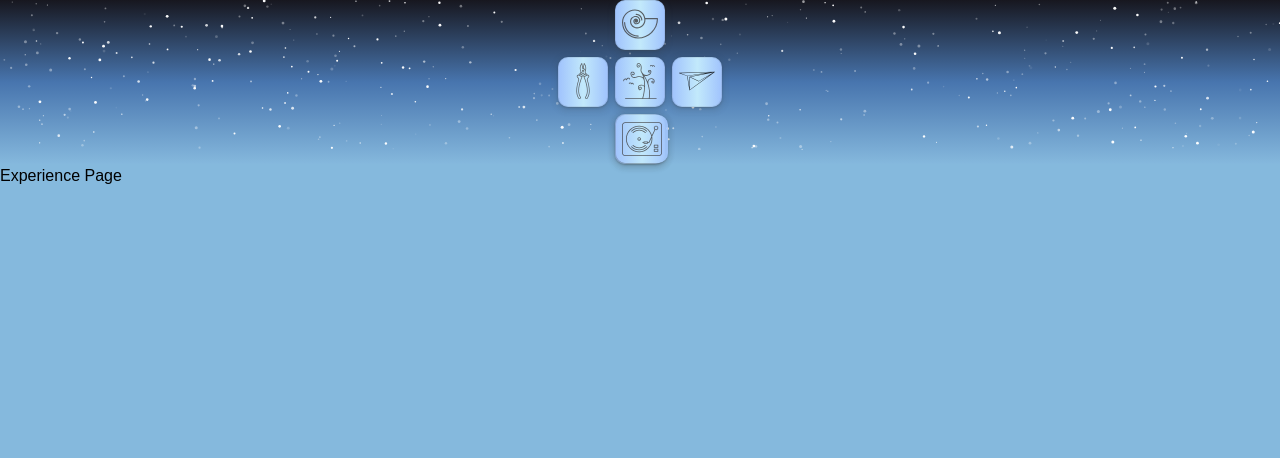
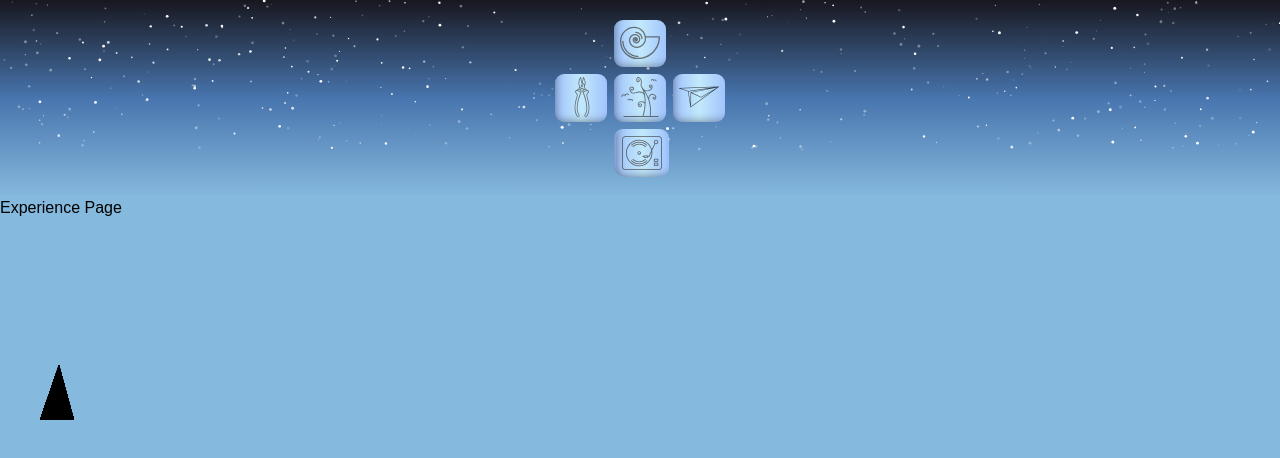
Before and after one commit to StefieCaff/stefanietronic, a React (Create React App) app: page /experience in a window 1280 px wide. Shown: the top 458 px of the page. Built offline with nearby package versions, Linux system fonts and the light colour scheme.

Commit message:
nav good as for now
added potential grass component-- testing begins

```diff
--- a/src/Components/Airplane/Airplane.jsx
+++ b/src/Components/Airplane/Airplane.jsx
@@ -8,13 +8,9 @@ function Airplane() {
    const navigate = useNavigate();
 
   const handleClick = () => {
-  console.log("Link clicked0");
     // Navigate to the sticky note page with the desired state console.log("Link clicked0");
    navigate('/sticky-note', { state: { accessedByLink: true } });
-  console.log("Link clicked1");
   };
-  console.log("navigate state:", navigate.state);
-
     return (
       <>
     <section id={styles['plane-js']} className={styles['plane-css']}>
--- a/src/Components/Diamond/Diamond.jsx
+++ b/src/Components/Diamond/Diamond.jsx
@@ -6,12 +6,13 @@ import { cricketSong } from "../../Config/audioSources";
 import styles from './diamond.module.css';
 
 const Diamond = () => {
-  const iconSize = (size = '3em') => size;
+  const iconSize = (size = '2.8em') => size;
   return (
     <div className={styles.diamondContainer}>
       <div className={styles.row}>
         <div className={styles.icon} style={{ width: iconSize(), height: iconSize() }}>
-          <LinkWithSvg to="/" symbolId="snailshell" text="home" /></div>
+          <LinkWithSvg to="/" symbolId="snailshell" text="home"></LinkWithSvg>
+        </div>
       </div>
       <div className={styles.row}>
         <div className={styles.icon} style={{ width: iconSize(), height: iconSize() }}>
--- a/src/Components/Diamond/diamond.module.css
+++ b/src/Components/Diamond/diamond.module.css
@@ -4,6 +4,7 @@
     display: grid;
     grid-template-columns: repeat(1, 1fr);
     gap: 7px;
+    margin: 20px 0 20px 0;
 }
 
 .diamondContainer .row {
@@ -14,8 +15,10 @@
 
 .diamondContainer .icon {
     position: relative;
-    margin: 0 3.5px;background-image: var(--accent-background-image-gradient);
-    box-shadow: rgba(60, 64, 67, 0.3) 0px 1px 2px 0px, rgba(60, 64, 67, 0.15) 0px 2px 6px 2px;
-    border: .5px solid rgba(0, 0, 0, 0.075);
-    border-radius: 10px;
+    margin: 0 3.5px;
+    padding: 2.5px 3px 0px 4px;
+    background-image: var(--accent-background-image-gradient);
+    box-shadow: 0 -20px 10px -20px rgba(0, 0, 0, 0.45) inset,
+        20px 0 10px -20px rgba(0, 0, 0, 0.45) inset;
+    border-radius: 9px;
 }
--- /dev/null
+++ b/src/Components/Grass/Grass.jsx
@@ -0,0 +1,20 @@
+// Grass.jsx
+import React from 'react';
+import styles from './Grass.module.css';
+
+const Grass = () => {
+  return (
+    <div className={styles.grassContainer}>
+      {/* Front Row */}
+      {Array.from({ length: 45 }, (_, index) => (
+        <div key={`front-${index}`} className={`${styles.blade} ${styles['blade' + (index + 1)]}`} />
+      ))}
+      {/* Back Row */}
+      {Array.from({ length: 45 }, (_, index) => (
+        <div key={`back-${index}`} className={`${styles.blade} ${styles['blade' + (index + 1) + 'b']}`} />
+      ))}
+    </div>
+  );
+};
+
+export default Grass;
--- /dev/null
+++ b/src/Components/Grass/Grass.module.css
@@ -0,0 +1,48 @@
+/* Grass.module.css */
+.grassContainer {
+    position: relative;
+    width: 1200px;
+    /* Adjust as needed */
+    height: 200px;
+    /* Adjust as needed */
+    margin: 0 auto;
+}
+
+.blade {
+    border-left: 10px solid transparent;
+    border-right: 10px solid transparent;
+    border-bottom: 55px solid;
+    position: absolute;
+    bottom: 0;
+    -webkit-animation: bladeMove 5s infinite;
+    animation: bladeMove 5s infinite;
+}
+
+/* Adjust colors for front and back rows as needed */
+.blade1 {
+    left: 0;
+    border-bottom-color: #156A32;
+}
+
+/* Add styles for other blades... */
+
+/* Animation */
+@keyframes bladeMove {
+
+    0%,
+    100% {
+        border-left: 10px solid transparent;
+        border-right: 25px solid transparent;
+    }
+
+    25%,
+    75% {
+        border-left: 25px solid transparent;
+        border-right: 10px solid transparent;
+    }
+
+    50% {
+        border-left: 10px solid transparent;
+        border-right: 25px solid transparent;
+    }
+}
--- a/src/Components/Links/LinkWithSvg.jsx
+++ b/src/Components/Links/LinkWithSvg.jsx
@@ -1,26 +1,26 @@
 import React from 'react';
 import PropTypes from 'prop-types';
-import { Link } from 'react-router-dom';
+import { NavLink } from 'react-router-dom';
 import Svg from '../Svg/Svg';
 import styles from './linkWithSvg.module.css';
 
 const LinkWithSvg = ({ to, symbolId, text}) => {
   return (
-    <Link to={to} className={styles.linkContainer} activeClassName={styles.active}>
-      <div className={styles.contentContainer}>
-        <div className={styles.iconContainer}>
-          <Svg symbolId={symbolId} className={styles.svg} />
-        </div>
+    <NavLink to={to}
+      className={styles.linkContainer}
+    ><div className={styles.contentContainer}>
+      <div className={styles.iconContainer}>
+        <Svg symbolId={symbolId} className={styles.svg} />
       </div>
-      <p className={styles.text}>{text}</p>
-    </Link>
+      <div className={styles.textContainer}>
+        <p className={styles.text}>{text}</p>
+      </div></div>
+    </NavLink>
   );
 };
-
 LinkWithSvg.propTypes = {
   to: PropTypes.string.isRequired,
   symbolId: PropTypes.string.isRequired,
   text: PropTypes.string.isRequired,
 };
-
 export default LinkWithSvg;
--- a/src/Components/Links/linkWithSvg.module.css
+++ b/src/Components/Links/linkWithSvg.module.css
@@ -1,72 +1,56 @@
 /* LinkWithSvg.module.css */
 .linkContainer {
-    display: inline-block;
+    display: flex;
+    justify-content: center;
+    align-items: center;
     text-decoration: none;
 }
-
 .contentContainer {
-    overflow: hidden;
-    opacity: .8;
-    width: fit-content;
-    height: fit-content;
     position: relative;
-    margin: 5px 0 0 6px;
 }
-
 .iconContainer{
-    padding: 18px; /* changes the size of the icon*/
+    position: relative;
+    padding: 20px; /* changes the size and position of the icon*/
 }
-
 .svg {
+    opacity: .7;
+    position: absolute;
     transition: opacity 0.3s ease;
-    position: absolute;
     top: 0;
     left: 0;
     width: 100%;
     height: 100%;
+    display: flex;
 }
-
+.textContainer{
+    position: absolute;
+    bottom: 0;
+    left: 0;
+    width: 100%;
+    height: 100%;
+}
 .text {
     position: absolute;
     color: rgb(252, 252, 252);
-    font-size: 7px;
-    font-weight: extra light;
-    z-index:0;
-    bottom: 0;
-    left: 0;
+    font-size: 6px;
+    z-index: 0;
     opacity: 0;
     display: flex;
     justify-content: center;
     align-items: center;
+    width: 100%;
+    height: 100%;
     transition: opacity 0.3s ease, transform 0.3s ease, text-shadow 0.3s ease, z-index;
-    margin: 18px;
 }
 
-.linkContainer:hover .svg,
-.linkContainer:focus .svg,
-.linkContainer:hover .text,
-.linkContainer:focus .text {
-    opacity: 0;
-}
-
-.linkContainer:hover .text,
-.linkContainer:focus .text {
+.text:hover,
+.text:focus {
     opacity: 1;
-    transform: scale(3);
+    transform: scale(2.3);
     text-shadow:
     -0.6px -0.6px .8px rgba(0, 0, 0, 0.444),
     0.6px -0.6px .8px rgba(0, 0, 0, 0.444),
     -0.6px 0.6px .8px rgba(0, 0, 0, 0.444),
     0.6px 0.6px .8px rgba(0, 0, 0, 0.444);
-    z-index: 1;
+    z-index: 0;
 }
-
-.active .text {
-    opacity: 0;
-}
-
-.active .iconContainer {
-    /* Adjust the icon size as needed */
-    padding: 10px;
-    /* Example padding */
-}
--- a/src/Components/SoundPlayer/SoundPlayer.module.css
+++ b/src/Components/SoundPlayer/SoundPlayer.module.css
@@ -14,10 +14,12 @@
     transition: opacity 0.9s ease;
     width: 100%;
     height: 100%;
-    padding: 0 1px 0 3px;
+    margin: 0 0px 0 2px;
+    padding: 0 1px 1px 0;
     background-image: var(--accent-background-image-gradient);
-    box-shadow: rgba(60, 64, 67, 0.3) 0px 1px 2px 0px, rgba(60, 64, 67, 0.15) 0px 2px 6px 2px;
-    border-radius: 10px;
+    box-shadow: 0 -20px 10px -20px rgba(0, 0, 0, 0.45) inset,
+        20px 0 10px -20px rgba(0, 0, 0, 0.45) inset;
+    border-radius: 9px;
 }
 
 .recordPlayer,
@@ -67,6 +69,6 @@
 @media screen and (max-width: 310px) {
     .audio {
         max-width: 100px;
-        /* Align the diamond to the left when screen width is 550px or smaller */
+        /* shrink the control panel when screen width is 310px or smaller */
     }
 }
--- a/src/Pages/Experience.jsx
+++ b/src/Pages/Experience.jsx
@@ -1,9 +1,11 @@
 import React from 'react';
+import Grass from '../Components/Grass/Grass';
 
 const Experience = () => {
     return (
         <>
             <p>Experience Page</p>
+            <Grass/>
         </>
 
     )
```
Lines whose indentation alone changed are shown as unchanged.
